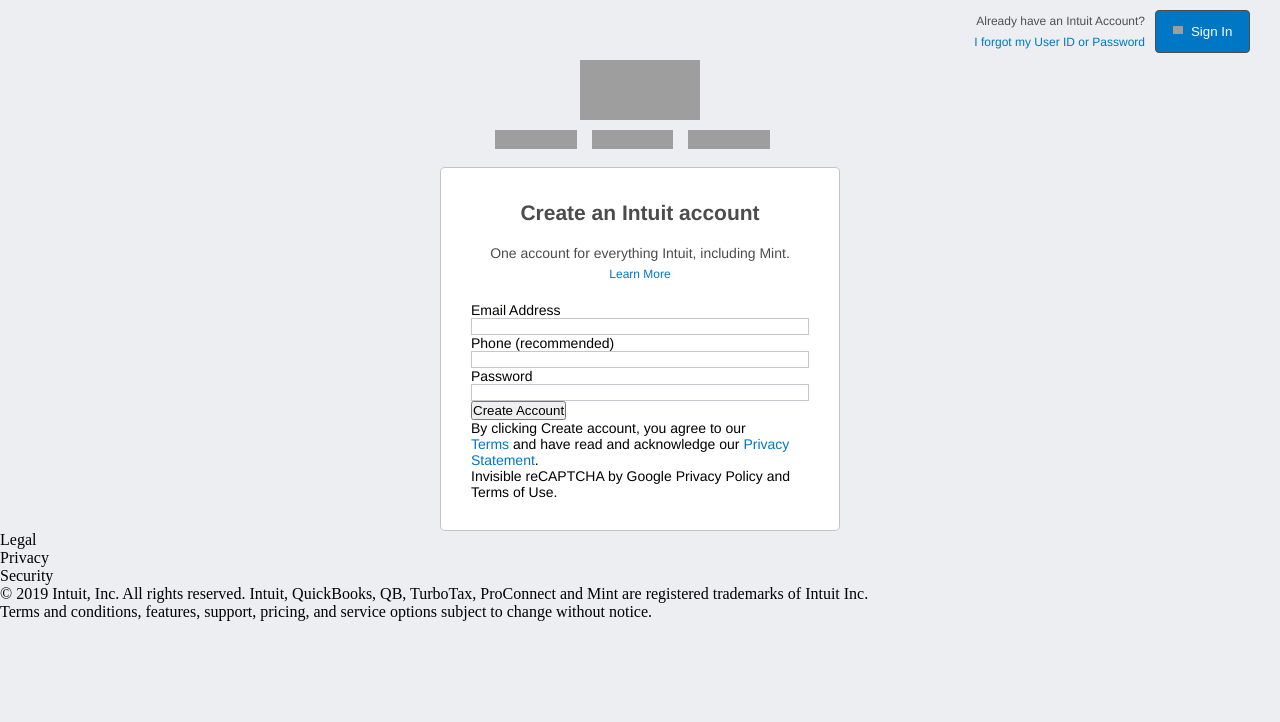
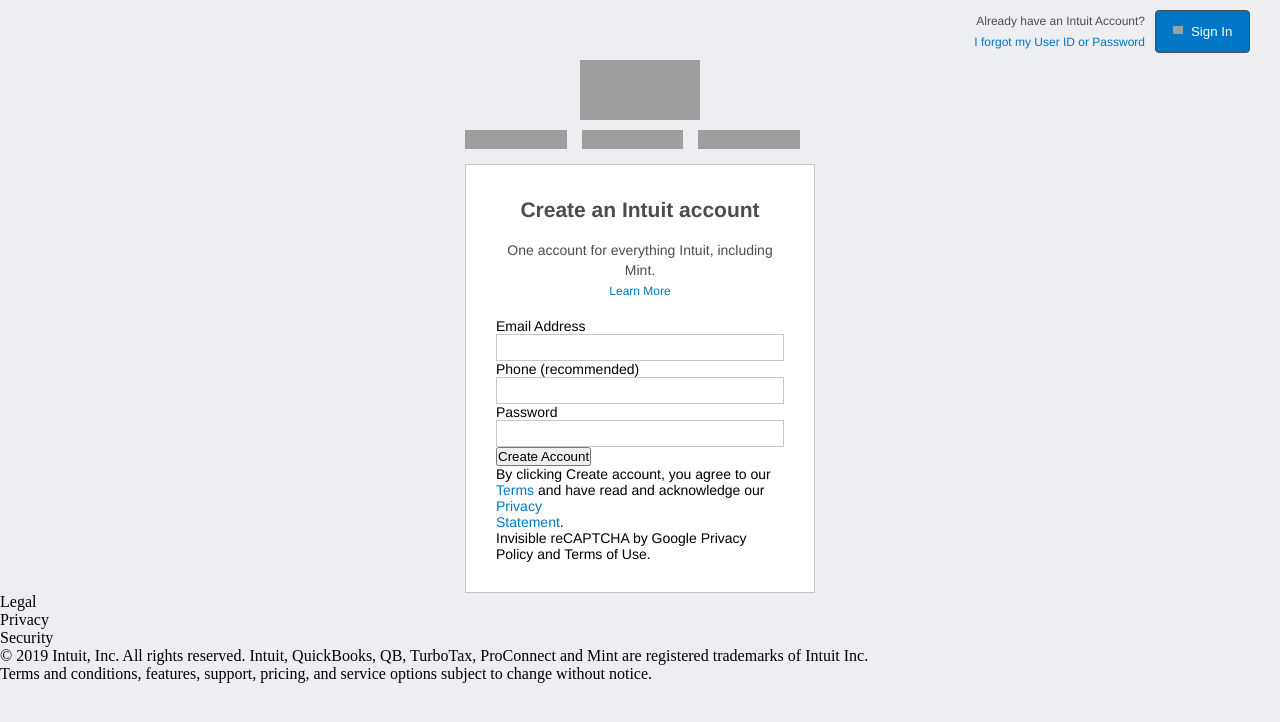
Before and after one commit to didymus707/Sign-up-Page, a plain HTML site: page index.html in a window 1280 px wide. Drawn offline with Linux system fonts and the light colour scheme; grey boxes are pictures that could not be loaded.

Commit message:
styling the label and textfield areas

```diff
--- a/main.css
+++ b/main.css
@@ -16,7 +16,7 @@ body {
 .sign-in-area-container {
     display: flex;
     justify-content: flex-end;
-    font-family: AvenirNext, Avenir, "Helvetica Neue", Helvetica, Arial, sans-serif;
+    font-family: AvenirNext,Avenir,"Helvetica Neue",Helvetica,Arial,sans-serif;
     font-weight: 400;
     color: #505050;
 }
@@ -66,7 +66,7 @@ a {
 
 .main {
     width: 350px;
-    padding: 0 30px 3px;
+    padding: 0 30 3px;
     margin: 0 auto;
     justify-content: center;
 }
@@ -98,15 +98,19 @@ a {
   }
 
 /* start of form-box design */
+
 .form-box {
-    width: 400px;
     margin: 0 auto;
-    border: 1px solid #b7b7b7cf;
-    border-radius: 5px;
-    padding: 30px;
-    background: white;
+
 }
 
+.form-box {
+    width: 350px;
+    margin: 0 auto;
+    padding: 30px;
+    border: 1px solid #b7b7b7cf;
+    background-color: white;
+}
 form {
     font-family: AvenirNext, Avenir, "Helvetica Neue", Helvetica, Arial, sans-serif;
     font-size: 14px;
@@ -140,4 +144,5 @@ label input {
     width: 100%;
     border: 1px solid #c6c7cc;
     margin-top: 10px 0;
+    padding: 5px;
 }
```
Also changed, not shown: index.html (line endings or trailing spaces).
